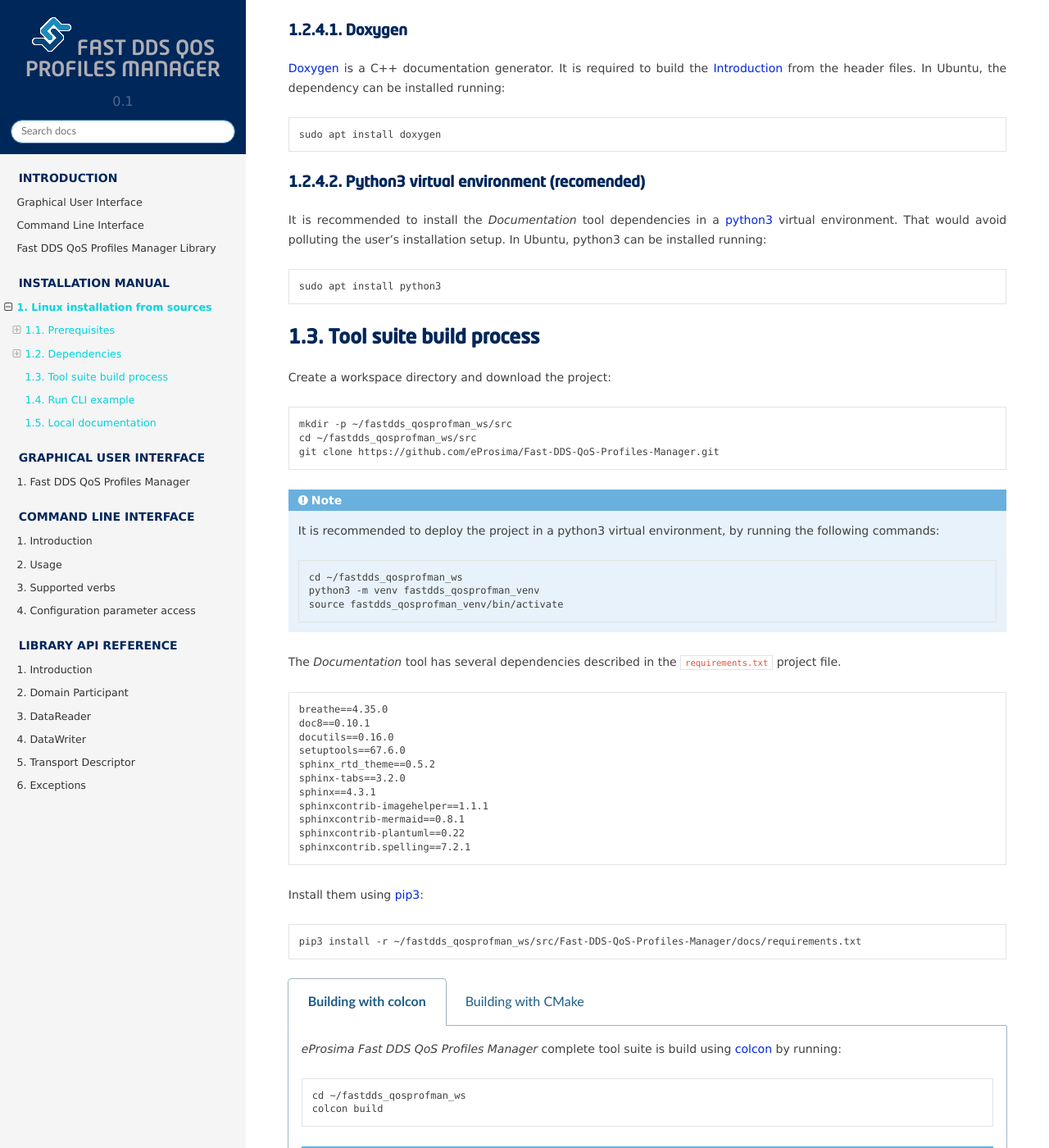
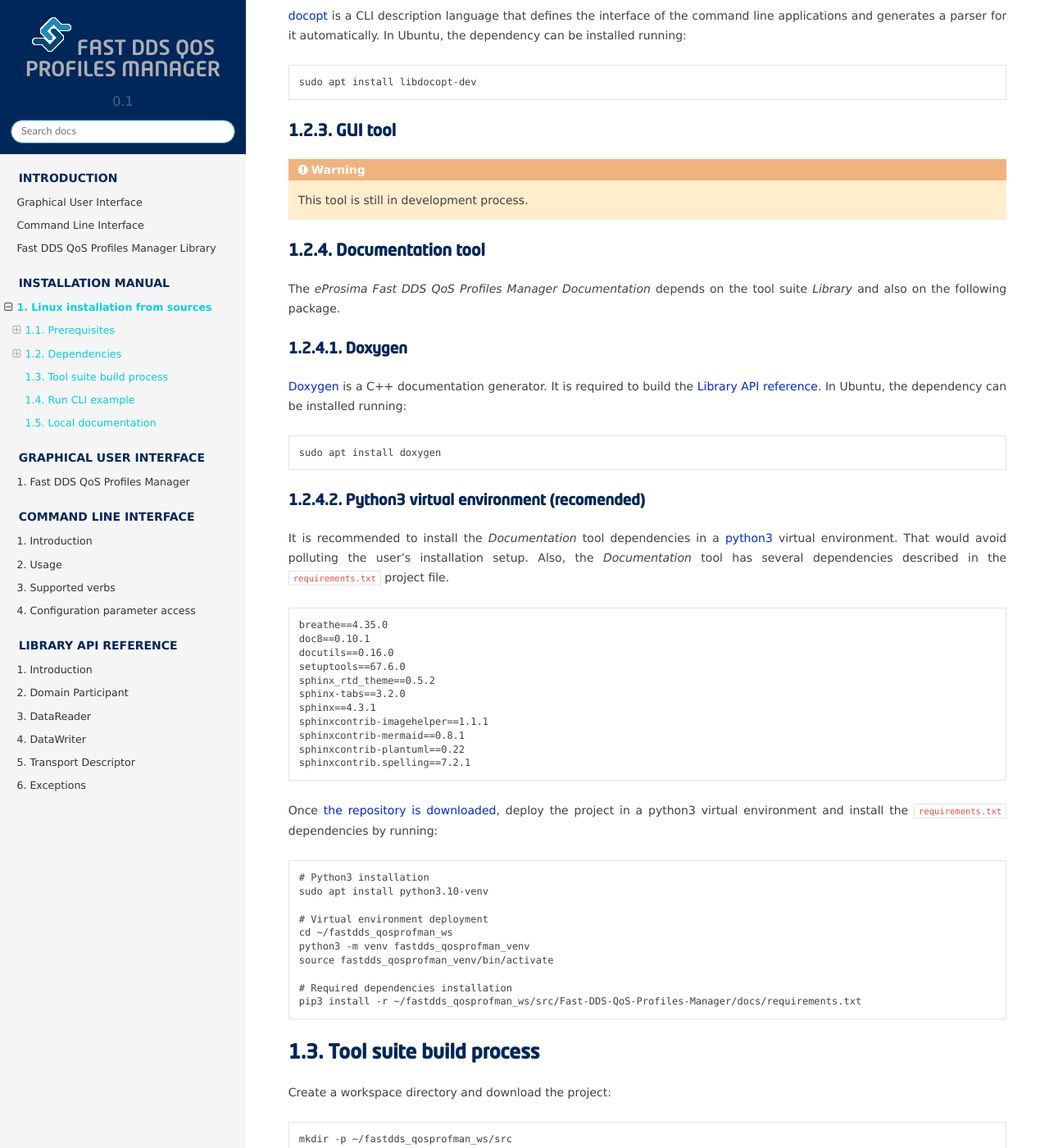
Before and after one commit to eProsima/Fast-DDS-QoS-Profiles-Manager, a Sphinx documentation site: the page built from docs/rst/installation/linux_installation.rst, in a window 1280 px wide and 1400 px high, scrolled down 2358 px. Shown: the whole window at 82% size. Built offline with Sphinx 7.4.7 and the Read the Docs theme 2.0.0, drawn with Linux system fonts in a browser that asks for light colours; pages that are not in the unit, such as notebooks, are missing from menus; some of the changed text lies outside the part shown.

Commit message:
Refs #18219: Apply latest rev suggestions
Signed-off-by: JesusPoderoso <jesuspoderoso@eprosima.com>

```diff
--- a/docs/rst/installation/linux_installation.rst
+++ b/docs/rst/installation/linux_installation.rst
@@ -41,13 +41,13 @@
 Recommended build tools (optional)
 ^^^^^^^^^^^^^^^^^^^^^^^^^^^^^^^^^^
 
-Despite that the *eProsima Fast DDS QoS Profiles Manager* tool suite packages can be build using CMake, colcon simplifies the task substantially.
+Despite the fact that the *eProsima Fast DDS QoS Profiles Manager* tool suite packages can be built using CMake, colcon simplifies the task substantially.
 colcon is a command line tool based on CMake aimed at building sets of software packages.
 Install colcon by executing the following command:
 
-   .. code-block:: bash
+.. code-block:: bash
 
-       pip3 install -U colcon-common-extensions
+    pip3 install -U colcon-common-extensions
 
 .. note::
 
@@ -57,8 +57,17 @@
 Dependencies
 ------------
 
+This section deals with the required dependencies for each package included in the tool suite.
+
+.. important::
+
+    The *Library* package is required for building the remain tool packages.
+
 Library tool
 ^^^^^^^^^^^^
+
+The *eProsima Fast DDS QoS Profiles Manager Library* requires Xerces.
+The package test suite depends on GTest.
 
 Xerces
 """"""
@@ -75,9 +84,7 @@
 
 GTest is a unit testing library for C++.
 By default, *eProsima Fast DDS QoS Profiles Manager* does not compile tests.
-It is possible to activate them with the opportune `CMake configuration <https://cmake.org/cmake/help/v3.6/manual/cmake.1.html#options>`_ options when calling colcon or CMake.
-If following the colcon deployment, the GTest dependency needs to be included in the *Library* ``colcon.pkg`` file.
-Please check the :ref:`colcon build procedure <installation_build_source_linux>` for further information.
+It is possible to activate them with the opportune CMake configuration options when calling colcon or CMake.
 
 GTest installation can be performed either following the `GTest installation instructions <https://google.github.io/googletest/>`_, or including the `Gtest repository <https://github.com/google/googletest>`_ in the workspace directory, running:
 
@@ -85,8 +92,15 @@
 
     git clone https://github.com/google/googletest ~/fastdds_qosprofman_ws/src/googletest-distribution
 
+.. note::
+
+    If the colcon deployment is followed, and GTest has been installed in the workspace directory, the GTest dependency needs to be included in the *Library* ``colcon.pkg`` file.
+    Please check the :ref:`colcon build procedure <installation_build_source_linux>` for further information.
+
 CLI tool
 ^^^^^^^^
+
+The *eProsima Fast DDS QoS Profiles Manager CLI* depends on the tool suite *Library* and also on the following package.
 
 Docopt
 """"""
@@ -108,11 +122,13 @@
 Documentation tool
 ^^^^^^^^^^^^^^^^^^
 
+The *eProsima Fast DDS QoS Profiles Manager Documentation* depends on the tool suite *Library* and also on the following package.
+
 Doxygen
 """""""
 
 `Doxygen <https://www.doxygen.nl/>`_ is a C++ documentation generator.
-It is required to build the :ref:`fastdds_qos_profiles_manager_lib_api_reference` from the header files.
+It is required to build the :ref:`Library API reference <fastdds_qos_profiles_manager_lib_api_reference>`.
 In Ubuntu, the dependency can be installed running:
 
 .. code-block:: bash
@@ -124,11 +140,28 @@
 
 It is recommended to install the *Documentation* tool dependencies in a `python3 <https://www.python.org/downloads/>`_ virtual environment.
 That would avoid polluting the user's installation setup.
-In Ubuntu, python3 can be installed running:
+Also, the *Documentation* tool has several dependencies described in the ``requirements.txt`` project file.
+
+.. literalinclude:: /requirements.txt
+    :language: text
+
+Once :ref:`the repository is downloaded <installation_download_project_source_linux>`, deploy the project in a python3 virtual environment and install the ``requirements.txt`` dependencies by running:
 
 .. code-block:: bash
 
-    sudo apt install python3
+    # Python3 installation
+    sudo apt install python3.10-venv
+
+    # Virtual environment deployment
+    cd ~/fastdds_qosprofman_ws
+    python3 -m venv fastdds_qosprofman_venv
+    source fastdds_qosprofman_venv/bin/activate
+
+    # Required dependencies installation
+    pip3 install -r ~/fastdds_qosprofman_ws/src/Fast-DDS-QoS-Profiles-Manager/docs/requirements.txt
+
+
+.. _installation_download_project_source_linux:
 
 Tool suite build process
 ------------------------
@@ -140,27 +173,6 @@
     mkdir -p ~/fastdds_qosprofman_ws/src
     cd ~/fastdds_qosprofman_ws/src
     git clone https://github.com/eProsima/Fast-DDS-QoS-Profiles-Manager.git
-
-.. note::
-
-    It is recommended to deploy the project in a python3 virtual environment, by running the following commands:
-
-    .. code-block:: bash
-
-        cd ~/fastdds_qosprofman_ws
-        python3 -m venv fastdds_qosprofman_venv
-        source fastdds_qosprofman_venv/bin/activate
-
-The *Documentation* tool has several dependencies described in the ``requirements.txt`` project file.
-
-.. literalinclude:: /requirements.txt
-    :language: text
-
-Install them using `pip3 <https://docs.python.org/3/installing/index.html>`_:
-
-.. code-block:: bash
-
-    pip3 install -r ~/fastdds_qosprofman_ws/src/Fast-DDS-QoS-Profiles-Manager/docs/requirements.txt
 
 .. _installation_build_source_linux:
 
@@ -180,17 +192,15 @@
             Being based on `CMake <https://cmake.org/>`_ it is possible to pass `CMake configuration options <https://colcon.readthedocs.io/en/released/reference/verb/build.html#cmake-specific-arguments>`_ to the :code:`colcon build` command.
             These options can be also passed through a `colcon.meta <https://colcon.readthedocs.io/en/released/user/configuration.html?highlight=colcon.meta#using-meta-files>`_ file.
 
-            For instance, the *Library* test suite building is enabled by building with the CMake option `EPROSIMA_BUILD_TESTS`, among adding the GTest dependency (``"googletest-distribution"``) in the *Library* `colcon.pkg <https://colcon.readthedocs.io/en/released/user/configuration.html?highlight=colcon.meta#colcon-pkg-files>`_ file. Also, colcon provides `certain arguments <https://colcon.readthedocs.io/en/released/reference/package-selection-arguments.html>`_ to perform package selection, excluding undesired packages or including specific packages in the build process.
+            For instance, the *Library* and *Documentation* test suites building is enabled by building with the CMake option `EPROSIMA_BUILD_TESTS`.
+            If GTest repository has been included in the workspace directory, add the GTest dependency (``"googletest-distribution"``) in both *Library* and *Documentation* `colcon.pkg <https://colcon.readthedocs.io/en/released/user/configuration.html?highlight=colcon.meta#colcon-pkg-files>`_ files.
+            Also, colcon provides `certain arguments <https://colcon.readthedocs.io/en/released/reference/package-selection-arguments.html>`_ to perform package selection, excluding undesired packages or including specific packages in the build process.
 
-            The following command would build the *Library* tool with its test suite.
+            Thus, the following command would build the *Library* and *Documentation* tools with its test suite.
 
             .. code-block:: bash
 
-                colcon build --packages-select fastdds_qos_profiles_manager_lib --cmake-args -DEPROSIMA_BUILD_TESTS=ON
-
-        .. important::
-
-            The *Library* package is required for building the remain tool packages.
+                colcon build --packages-up-to fastdds_qos_profiles_manager_docs --cmake-args -DEPROSIMA_BUILD_TESTS=ON
 
     .. tab:: Building with CMake
 
@@ -207,7 +217,7 @@
 
         .. note::
 
-            If *Library* test suite compilation is needed, the enable test build flag `EPROSIMA_BUILD_TESTS` should be included while building the *Library* package:
+            If the *Library* test suite compilation is needed, the enable test build flag `EPROSIMA_BUILD_TESTS` should be included while configuring the building of the *Library* package:
 
             .. code-block:: bash
 
@@ -236,7 +246,6 @@
         .. important::
 
             If the *Library* path has been sourced in the previous step, there is no need to include it again in the environment variable ``CMAKE_PREFIX_PATH``.
-
             If, on the other hand, it has not been sourced previously, as long as it is required also to build the *Documentation* package, it needs to be sourced.
 
         .. code-block:: bash
@@ -273,6 +282,20 @@
 
     fastddsqosprof -v
 
+.. note::
+
+    A complete example of the *CLI* is included in the *eProsima Fast DDS QoS Profiles Manager* repository.
+    It depends on `jq <https://stedolan.github.io/jq/>`_ in order to parse the deployment information contained in a JSON file.
+    The instructions below would run the example and generate several XML configuration files.
+
+    .. code-block:: bash
+
+        sudo apt install jq
+        cd ~/fastdds_qosprofman_ws/src/Fast-DDS-QoS-Profiles-Manager/cli/examples/ExternalLocatorFeatureConfigurationExample
+        bash cli_example_script.sh
+
+
+
 Local documentation
 -------------------
 
@@ -284,10 +307,10 @@
 
         .. code-block:: bash
 
-            xdg-open ~/fastdds_qosprofman_ws/build/fastdds_qos_profiles_manager_docs/docs/html/index.html
+            xdg-open ~/fastdds_qosprofman_ws/install/fastdds_qos_profiles_manager_docs/docs/fastdds_qos_profiles_manager_docs/sphinx/html/index.html
 
     .. tab:: Built with CMake
 
         .. code-block:: bash
 
-            xdg-open ~/fastdds_qosprofman_ws/build/docs/docs/html/index.html
+            xdg-open ~/fastdds_qosprofman_ws/install/docs/docs/fastdds_qos_profiles_manager_docs/sphinx/html/index.html
```
Also changed, not shown: other parts of docs/rst/installation/linux_installation.rst (+2 -2 lines).
